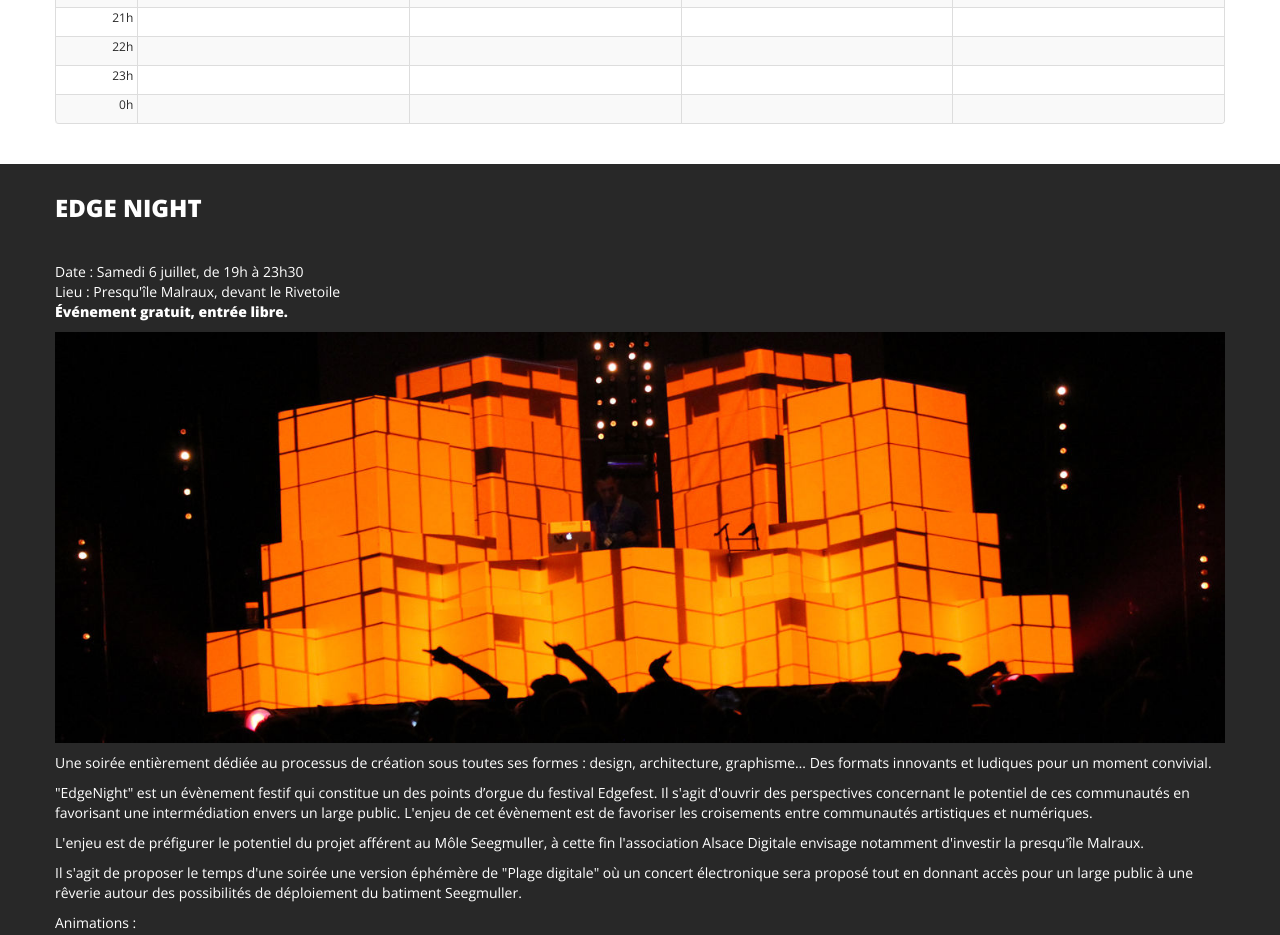
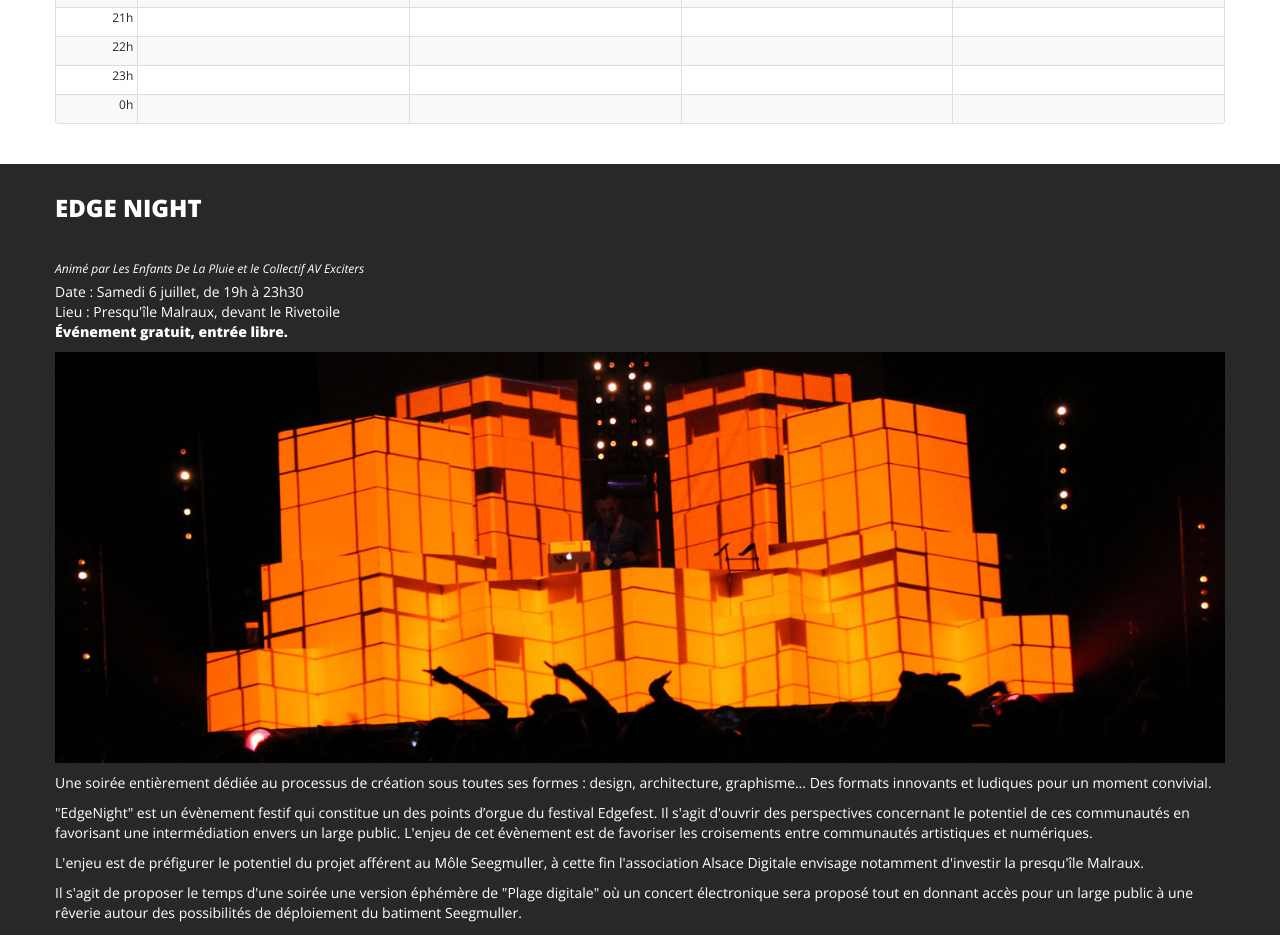
Before and after one commit to AlsaceDigitale/edgefest, a Jekyll site: the page built from edgenight.html, in a window 1280 px wide and 1400 px high, scrolled down 1912 px. Shown: the top 935 px of the window. Built offline with Jekyll 4.4.1, drawn with Linux system fonts in a browser that asks for light colours; some web fonts are replaced; some of the changed text lies outside the part shown.

Commit message:
détails Edge Night

```diff
--- a/_includes/edgenight.html
+++ b/_includes/edgenight.html
@@ -4,6 +4,7 @@
     <div class="row">
       <div class="span12">
         <h2>EDGE NIGHT</h2>
+        <p class="anim">Animé par Les Enfants De La Pluie et le Collectif AV Exciters</p>
         <p class="date">Date : Samedi 6 juillet, de 19h à 23h30</p>
         <p class="venue">Lieu : Presqu'île Malraux, devant le Rivetoile</p>
         <p class="type">Événement gratuit, entrée libre.</p>
@@ -25,7 +26,8 @@
         <p class="concept">
           Animations :
           <ul>
-            <li>La soirée sera animée par un concert électronique du collectif « Les Enfants De La Pluie »</li>
+            <li>Performance de mapping sur la surface du chantier Seegmuller par le Collectif AV Exciters</li>
+            <li>Concert électronique du collectif « Les Enfants De La Pluie »</li>
             <li>Ce sera l'occasion de remixer et diffuser les <a href="/summercamp.html#decouvertessonores">contenus audio qui auront été collectés durant le Summer Camp</a>.</li>
           </ul>
         </p>
```
